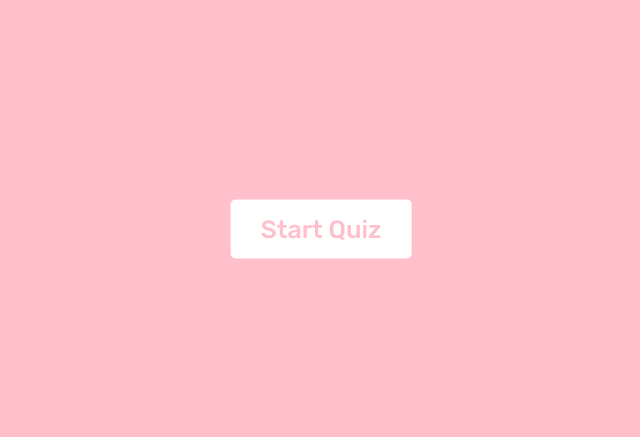
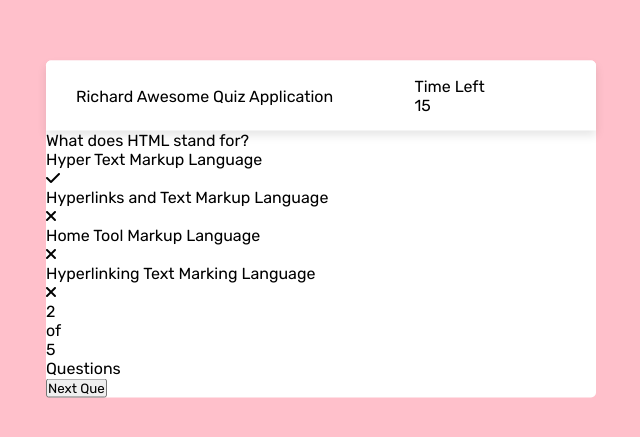
Before and after one commit to richyfabz/Quiz-App, a plain HTML site: page index.html in a window 1280 px wide. Shown: the part 171-608 px from the top of the page, without its empty margins (319-959 px from the left). Drawn offline with Linux system fonts and the light colour scheme; a web font is replaced by a local one.

Commit message:
added more styling to the css script

```diff
--- a/index.html
+++ b/index.html
@@ -11,7 +11,7 @@
 </head>
 
 <body>
-   <!-- start quiz button -->
+    <!-- start quiz button -->
     <div class="start_btn"> <button>Start Quiz</button></div>
     <!-- info box -->
     <div class="info_box">
@@ -24,10 +24,11 @@
             <div class="info">3. You can't select any option once time goes off.</div>
             <div class="info">4. You can't exit from the Quiz while you're playing.</div>
             <div class="info">5. You'll get points on the basis of your correct answers.</div>
-    </div>
-    <div class="buttons">
-        <button class="quit_btn">Quit Quiz</button>
-        <button class="restart_btn">Continue</button>
+        </div>
+        <div class="buttons">
+            <button class="quit_btn">Quit Quiz</button>
+            <button class="restart_btn">Continue</button>
+        </div>
     </div>
 
     <!-- quiz box -->
@@ -42,13 +43,36 @@
         </header>
         <section>
             <div class="que_text">
-                <!-- Here I've inserted question from JavaScript -->
+                <span>What does HTML stand for?</span>
             </div>
             <div class="option_list">
-                <!-- Here I've inserted options from JavaScript -->
+                <div class="option"><span>Hyper Text Markup Language</span>
+                    <div class="icon"><i class="fas fa-check"></i></div>
+                </div>
+
+                <div class="option"><span>Hyperlinks and Text Markup Language</span>
+                    <div class="icon"><i class="fas fa-times"></i>
+                    </div>
+
+                </div>
+                <div class="option"><span>Home Tool Markup Language</span>
+                    <div class="icon"><i class="fas fa-times"></i>
+                    </div>
+                </div>
+
+                <div class="option"><span>Hyperlinking Text Marking Language</span>
+                    <div class="icon"><i class="fas fa-times"></i>
+                    </div>
+                </div>
             </div>
         </section>
+        <footer>
+            <div class="total_que">
+                <span><p>2</p> of <p>5</p> Questions</span>
+            </div>
+            <button class="next_btn">Next Que</button>
     </div>
+
 
 
     <script src="script.js"></script>
--- a/style.css
+++ b/style.css
@@ -10,7 +10,9 @@ font-family: 'Rubik', sans-serif;
 body{
     background: pink;
 }
-.start_btn, .info_box{
+.start_btn,
+.info_box,
+.quiz_box{
     position: absolute;
     top: 50%;
     left: 50%;
@@ -98,3 +100,19 @@ body{
     background: rgb(231, 119, 138);
     color: #fff;
 }
+
+.quiz_box{
+    width: 550px;
+    background: #fff;
+    border-radius: 5px;
+}
+.quiz_box header{
+    height: 70px;
+    background: #fff;
+    display: flex;
+    align-items: center;
+    padding: 0 30px;
+    justify-content: space-between;
+    border-radius: 5px 5px 0 0;
+    box-shadow: 0 5px 10px rgba(0,0,0,0.1);
+}
```
